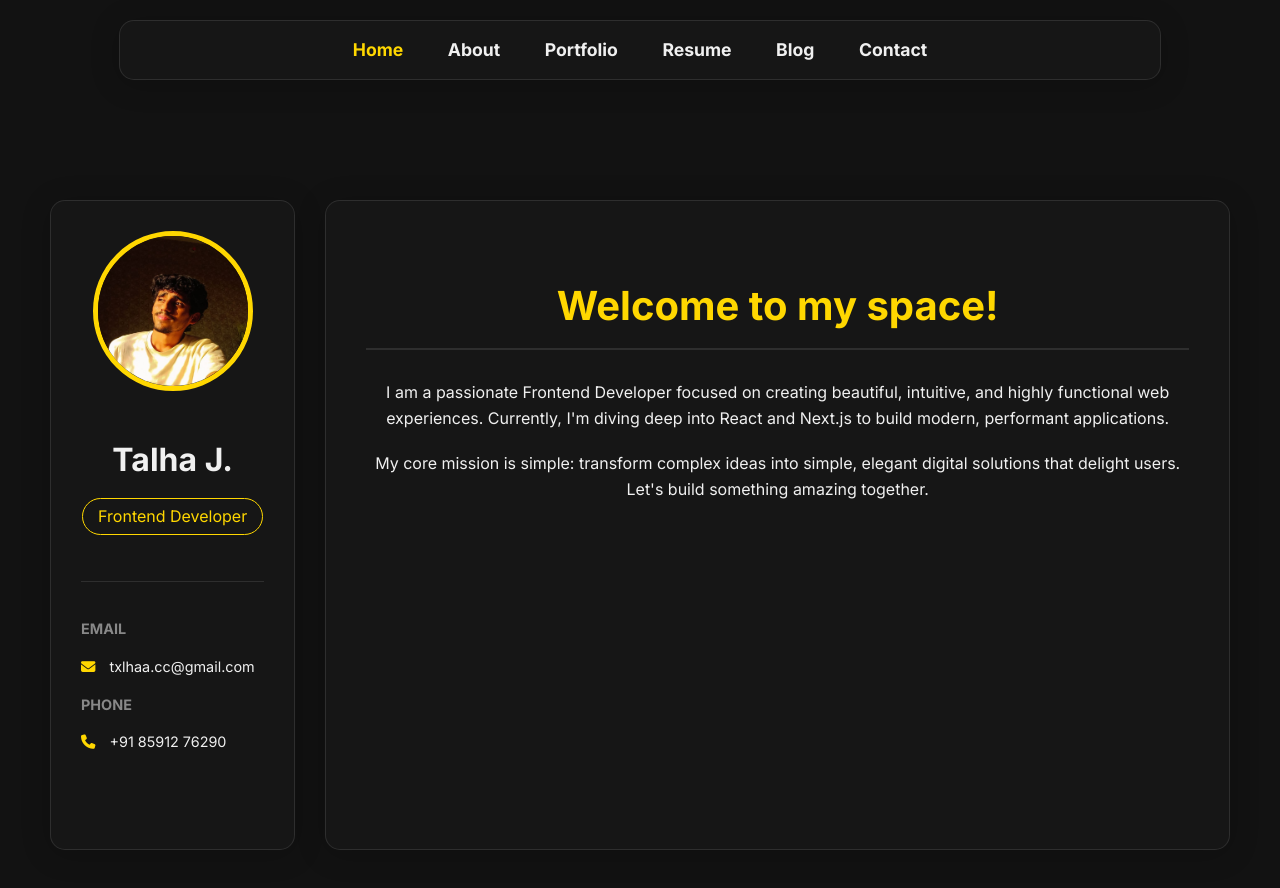
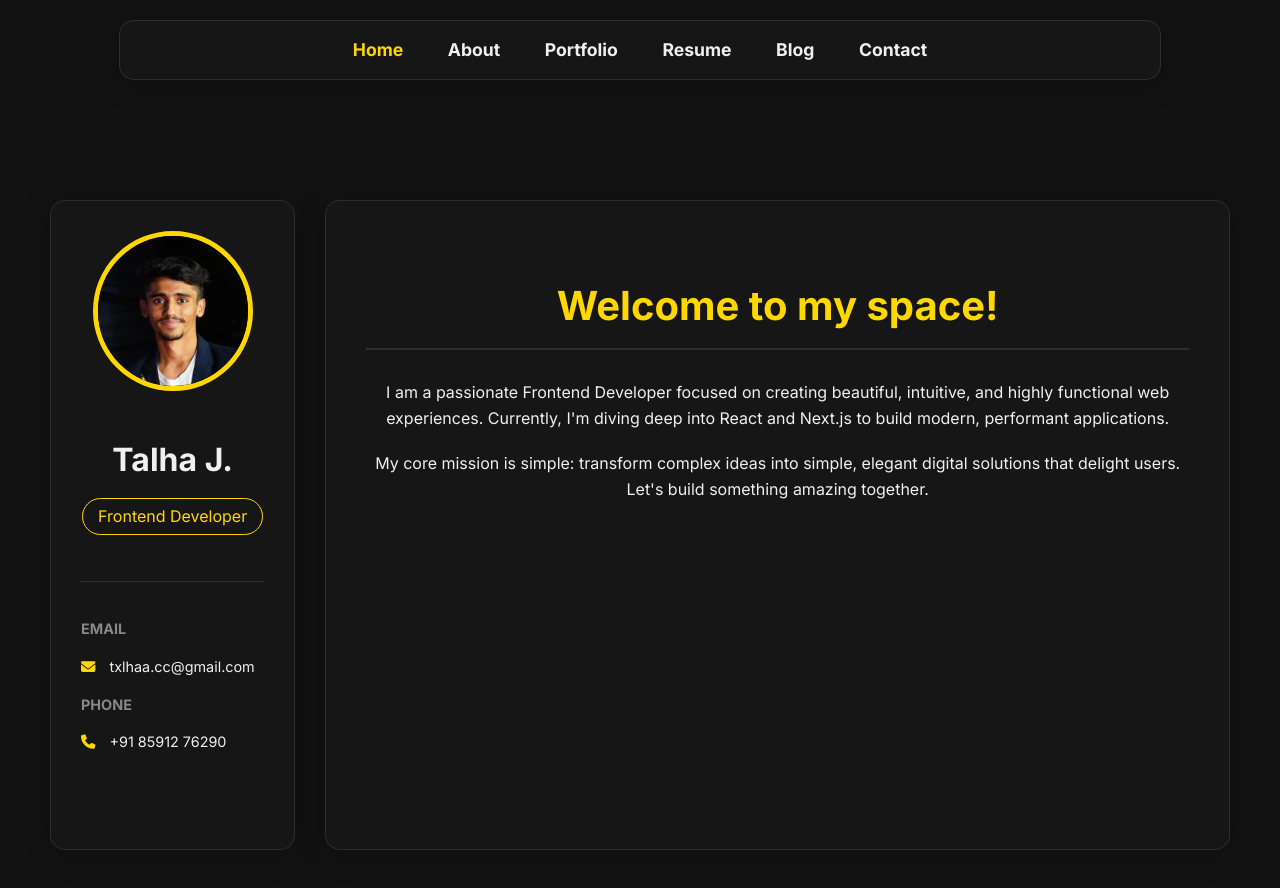
Before and after one commit to t41haa/Portfolio, a plain HTML site: page index.html in a window 1280 px wide. Drawn offline with Linux system fonts and the light colour scheme.

Commit message:
Update index.html

```diff
--- a/index.html
+++ b/index.html
@@ -34,7 +34,7 @@
         <aside class="sidebar-container glass-effect">
             <div class="profile-photo">
                 <!-- Using placeholder for simplicity. Path check: "/images/Talha.jpg" -->
-                <img src="./images/Talha.jpg" alt="Talha Profile" onerror="this.onerror=null; this.src='https://placehold.co/150x150/505050/ffffff?text=Talha'">
+                <img src="./images/Talha1.jpg" alt="Talha Profile" onerror="this.onerror=null; this.src='https://placehold.co/150x150/505050/ffffff?text=Talha'">
             </div>
             <h2 class="profile-name">Talha J.</h2>
             <p class="profile-title">Frontend Developer</p>
```
